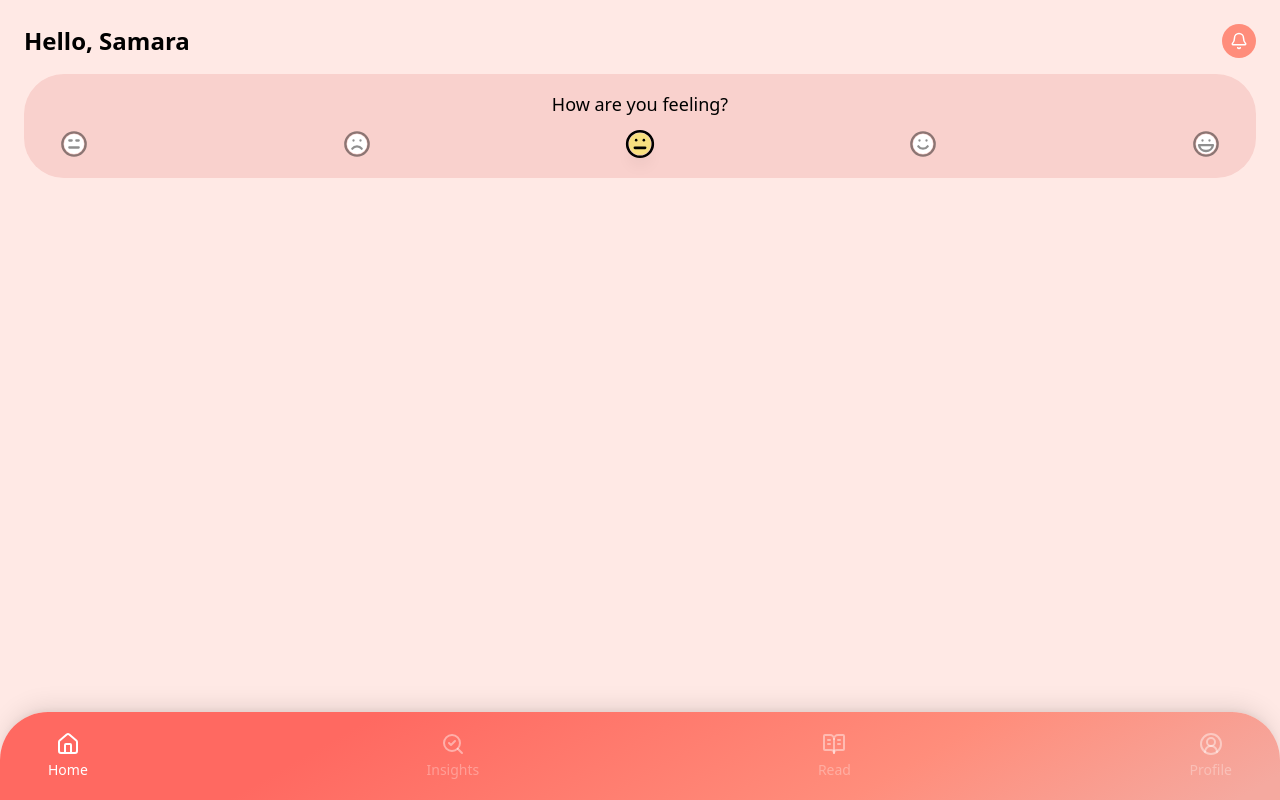
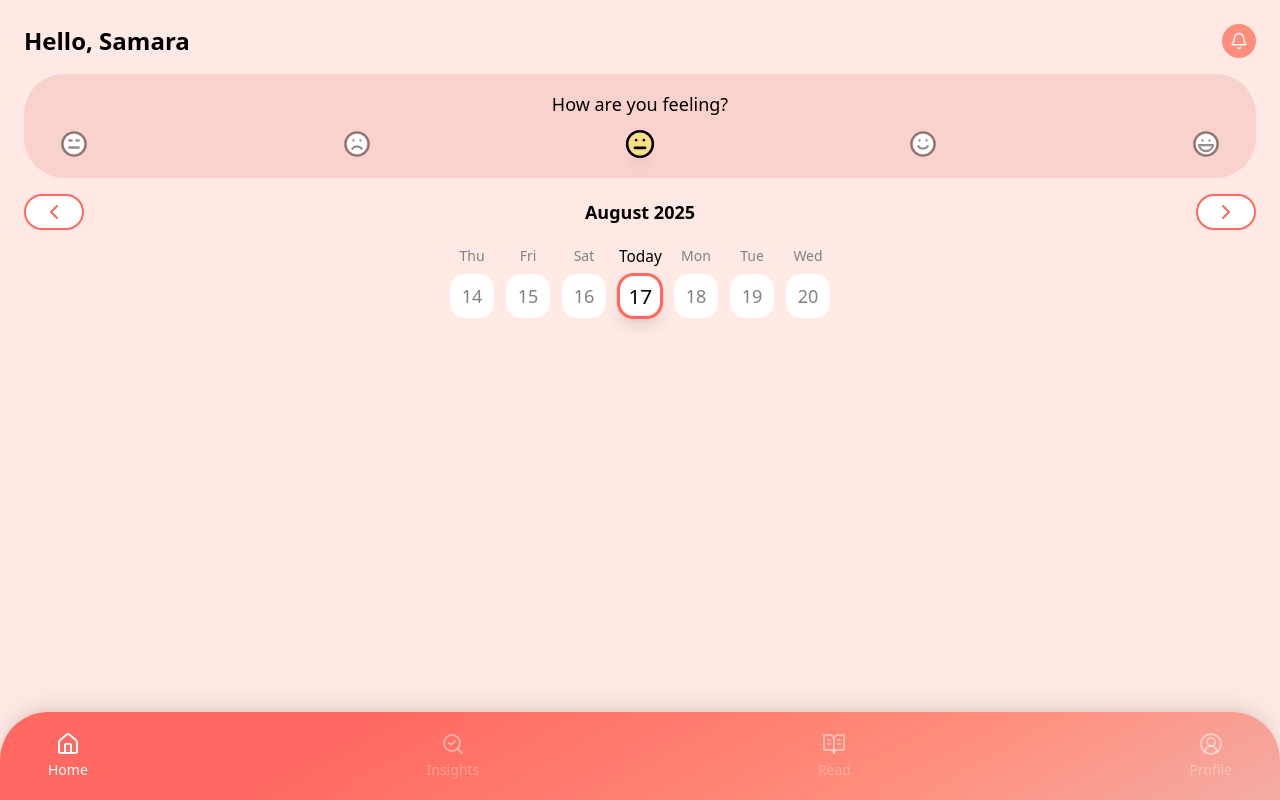
Before and after one commit to god-s-perfect-idiot/spotit, a React (Vite) app: page /home in a window 1280 px wide. Built offline with nearby package versions, Linux system fonts and the light colour scheme.

Commit message:
Add DateCycle component and integrate ngrok for development

```diff
--- a/package.json
+++ b/package.json
@@ -7,6 +7,7 @@
     "dev": "vite",
     "build": "tsc -b && vite build",
     "build:watch": "tsc -b --watch",
+    "host": "vite --host",
     "preview": "vite preview",
     "lint": "eslint .",
     "type-check": "tsc --noEmit",
@@ -35,6 +36,7 @@
     "eslint-plugin-react-hooks": "^5.2.0",
     "eslint-plugin-react-refresh": "^0.4.20",
     "globals": "^16.3.0",
+    "ngrok": "^5.0.0-beta.2",
     "postcss": "^8.5.6",
     "tailwindcss": "^4.1.12",
     "typescript": "~5.8.3",
--- a/src/components/DateCycle.tsx
+++ b/src/components/DateCycle.tsx
@@ -0,0 +1,229 @@
+import { ChevronLeftIcon, ChevronRightIcon } from "lucide-react";
+import { useRef, useState } from "react";
+
+export default function DateCycle() {
+  const today = new Date();
+  const [selectedDate, setSelectedDate] = useState<Date>(today);
+  const [currentWeekOffset, setCurrentWeekOffset] = useState(0);
+  const [isTransitioning, setIsTransitioning] = useState(false);
+  const scrollContainerRef = useRef<HTMLDivElement>(null);
+
+  // Generate dates for a week centered around a specific date
+  const generateWeekDates = (centerDate: Date) => {
+    const dates = [];
+
+    // Generate 7 days: center ± 3 days
+    for (let i = -3; i <= 3; i++) {
+      const date = new Date(centerDate);
+      date.setDate(centerDate.getDate() + i);
+      dates.push(date);
+    }
+
+    return dates;
+  };
+
+  // Get the center date for the current week view
+  const getCenterDate = () => {
+    const centerDate = new Date(today);
+    centerDate.setDate(today.getDate() + (currentWeekOffset * 7));
+    return centerDate;
+  };
+
+  const weekDates = generateWeekDates(getCenterDate());
+
+  // Determine the month/year to display based on the dates in view
+  const getMonthYear = () => {
+    const dates = weekDates;
+    const firstDate = dates[0];
+    const lastDate = dates[dates.length - 1];
+
+    // If all dates are in the same month, use that month
+    if (firstDate.getMonth() === lastDate.getMonth() && firstDate.getFullYear() === lastDate.getFullYear()) {
+      return firstDate.toLocaleDateString("en-US", {
+        month: "long",
+        year: "numeric",
+      });
+    }
+
+    // If dates span two months, determine which month has more days in view
+    const firstMonthCount = dates.filter(date =>
+      date.getMonth() === firstDate.getMonth() && date.getFullYear() === firstDate.getFullYear()
+    ).length;
+
+    const lastMonthCount = dates.filter(date =>
+      date.getMonth() === lastDate.getMonth() && date.getFullYear() === lastDate.getFullYear()
+    ).length;
+
+    // Use the month that has more days in view, or the first month if equal
+    const dominantMonth = firstMonthCount >= lastMonthCount ? firstDate : lastDate;
+    return dominantMonth.toLocaleDateString("en-US", {
+      month: "long",
+      year: "numeric",
+    });
+  };
+
+  const monthYear = getMonthYear();
+
+  // Navigation button base classes
+  const navButtonClasses = `py-1 px-4 rounded-full transition-all duration-200 bg-white border border-2 font-semibold border-[#ff6961] ${
+    isTransitioning
+      ? 'opacity-50 cursor-not-allowed'
+      : 'hover:bg-gray-100 text-[#ff6961] hover:scale-105'
+  }`;
+
+  // Navigation handlers
+  const handlePreviousWeek = () => {
+    if (isTransitioning) return;
+
+    setIsTransitioning(true);
+
+    // Create the connected scrolling effect - both views scroll right together
+    if (scrollContainerRef.current) {
+      // First, position the new week to the left of current week
+      scrollContainerRef.current.style.transition = 'none';
+      scrollContainerRef.current.style.transform = 'translateX(-100%)';
+
+      // Force reflow
+      scrollContainerRef.current.offsetHeight;
+
+      // Update the week data
+      setCurrentWeekOffset(prev => prev - 1);
+
+      // Now animate both views scrolling right together
+      scrollContainerRef.current.style.transition = 'transform 0.3s cubic-bezier(0.4, 0, 0.2, 1)';
+      scrollContainerRef.current.style.transform = 'translateX(0)';
+    }
+
+    // Clean up after animation
+    setTimeout(() => {
+      setIsTransitioning(false);
+      if (scrollContainerRef.current) {
+        scrollContainerRef.current.style.transition = '';
+        scrollContainerRef.current.style.transform = '';
+      }
+    }, 300);
+  };
+
+  const handleNextWeek = () => {
+    if (isTransitioning) return;
+
+    setIsTransitioning(true);
+
+    // Create the connected scrolling effect - both views scroll left together
+    if (scrollContainerRef.current) {
+      // First, position the new week to the right of current week
+      scrollContainerRef.current.style.transition = 'none';
+      scrollContainerRef.current.style.transform = 'translateX(100%)';
+
+      // Force reflow
+      scrollContainerRef.current.offsetHeight;
+
+      // Update the week data
+      setCurrentWeekOffset(prev => prev + 1);
+
+      // Now animate both views scrolling left together
+      scrollContainerRef.current.style.transition = 'transform 0.3s cubic-bezier(0.4, 0, 0.2, 1)';
+      scrollContainerRef.current.style.transform = 'translateX(0)';
+    }
+
+    // Clean up after animation
+    setTimeout(() => {
+      setIsTransitioning(false);
+      if (scrollContainerRef.current) {
+        scrollContainerRef.current.style.transition = '';
+        scrollContainerRef.current.style.transform = '';
+      }
+    }, 300);
+  };
+
+  return (
+    <div className="flex flex-col gap-4 w-full">
+      <div className="flex flex-row gap-4 justify-between w-full items-center text-lg">
+        <button
+          type="button"
+          onClick={handlePreviousWeek}
+          disabled={isTransitioning}
+          className={navButtonClasses}
+          aria-label="Previous week"
+        >
+          <ChevronLeftIcon className="w-6 h-6" strokeWidth={2} />
+        </button>
+
+        <span className="min-w-[120px] text-center font-semibold">{monthYear}</span>
+
+        <button
+          type="button"
+          onClick={handleNextWeek}
+          disabled={isTransitioning}
+          className={navButtonClasses}
+          aria-label="Next week"
+        >
+          <ChevronRightIcon className="w-6 h-6" strokeWidth={2} />
+        </button>
+      </div>
+
+      {/* Horizontal scrollable date component */}
+      <div className="w-full flex justify-center overflow-hidden pb-4">
+        <div
+          ref={scrollContainerRef}
+          className={`flex gap-3 min-w-max transition-transform duration-300 ${
+            isTransitioning ? 'pointer-events-none' : ''
+          }`}
+        >
+          {weekDates.map((date, index) => {
+            const isToday = date.toDateString() === today.toDateString();
+            const dayName = date.toLocaleDateString("en-US", {
+              weekday: "short",
+            });
+            const dayNumber = date.getDate();
+
+            const isSelected = selectedDate.toDateString() === date.toDateString();
+            // TODO: Get prediction type from backend
+            const predictionType = "none" as "none" | "period" | "ovulation";
+            // TODO: Get logged state from backend
+            const isLogged = false;
+
+            return (
+              <button
+                type="button"
+                key={index}
+                className="flex flex-col items-center gap-2"
+                onClick={() => setSelectedDate(date)}
+              >
+                {/* Day of week row */}
+                <div
+                  className={`text-sm font-medium transition-all duration-300 ease-in-out ${
+                    isSelected ? "text-black font-bold scale-110" : "text-[#818181]"
+                  }`}
+                >
+                  {isToday ? "Today" : dayName}
+                </div>
+
+                {/* Date row */}
+                <div
+                  className={`relative flex items-center justify-center w-11 h-11 rounded-2xl border-3 transition-all duration-300 ease-in-out ${
+                    isSelected
+                      ? "border-[#FF6961] scale-105 shadow-lg"
+                      : predictionType === "ovulation"
+                      ? "border-dotted border-[#ffd700] hover:scale-102"
+                      : predictionType === "period"
+                      ? "border-dotted border-[#FF6961] hover:scale-102"
+                      : "border-transparent hover:scale-102 hover:border-gray-300"
+                  } ${isLogged ? "bg-[#FF6961] !border-[#FF6961]" : "bg-white"}`}
+                >
+                  <span
+                    className={`text-lg font-medium flex justify-center items-center transition-all duration-300 ease-in-out ${
+                      isSelected ? "text-black font-bold scale-110" : "text-[#818181]"
+                    }`}
+                  >
+                    {dayNumber}
+                  </span>
+                </div>
+              </button>
+            );
+          })}
+        </div>
+      </div>
+    </div>
+  );
+}
--- a/src/pages/Home.tsx
+++ b/src/pages/Home.tsx
@@ -1,6 +1,6 @@
 import { Bell } from 'lucide-react';
-import React from 'react';
 import RateFeeling from '../components/RateFeeling';
+import DateCycle from '../components/DateCycle';
 
 export default function Home() {
   return (
@@ -12,6 +12,7 @@ export default function Home() {
         </button>
       </div>
       <RateFeeling />
+      <DateCycle />
     </div>
   );
 }
```
Also changed, not shown: 1 other file (tests, documents, lock files or other folders).
